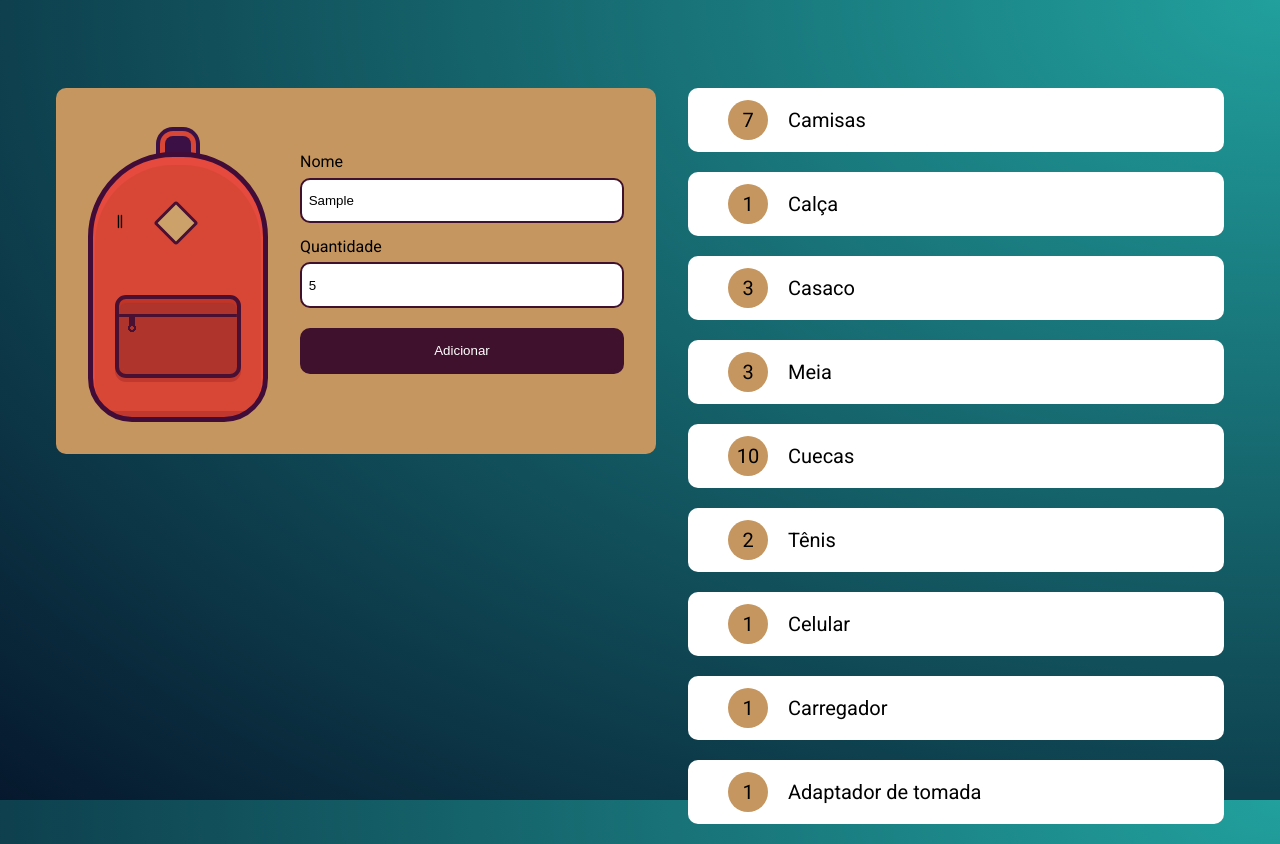
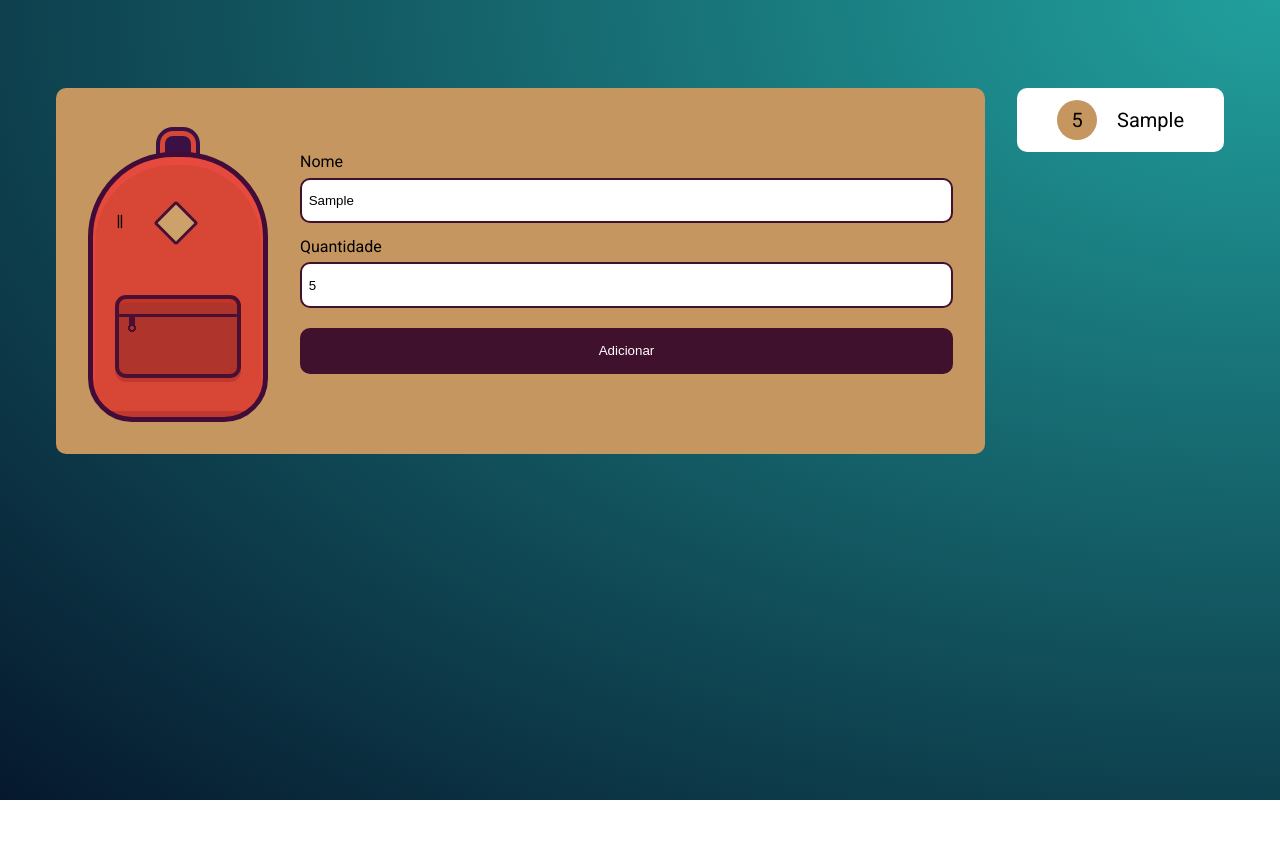
Before and after one commit to lucas-slechticius/curso-alura, a plain HTML site: page Alura Mochila Projeto JS Armazenando Dados do Navegador/index.html in a window 1280 px wide. Both pictures are taken after typing "Sample", "5" into the empty fields and a click on the input "Adicionar". After the commit the page ends 800 px from the top, so only its background shows below. Drawn offline with Linux system fonts and the light colour scheme.

Commit message:
Criando leitura e armazenamento de dados .innerHTML

```diff
--- a/Alura Mochila Projeto JS Armazenando Dados do Navegador/index.html
+++ b/Alura Mochila Projeto JS Armazenando Dados do Navegador/index.html
@@ -1,5 +1,6 @@
 <!DOCTYPE html>
 <html lang="en">
+
 <head>
     <meta charset="UTF-8">
     <meta http-equiv="X-UA-Compatible" content="IE=edge">
@@ -11,36 +12,26 @@
     <link rel="preconnect" href="https://fonts.gstatic.com" crossorigin>
     <link href="https://fonts.googleapis.com/css2?family=Roboto&display=swap" rel="stylesheet">
 </head>
+
 <body>
-
-
-
     <main class="conteudo">
         <div class="principal">
             <div class="mochila"></div>
             <form action="" class="adicionar" id="novoItem">
-                <label for="item">Nome</label>
+                <label for="nome">Nome</label>
                 <input type="text" name="nome" id="nome">
-                <label for="item">Quantidade</label>
+                <label for="quantidade">Quantidade</label>
                 <input type="number" name="quantidade" id="quantidade">
-                <input type="submit" value="Adicionar" class="cadastrar">
+                <input type="submit" value="Adicionar" class="cadastrar" id="cadastrar">
             </form>
         </div>
 
-        <ul class="lista">
-            <li class="item"><strong>7</strong>Camisas</li>
-            <li class="item"><strong>1</strong>Calça</li>
-            <li class="item"><strong>3</strong>Casaco</li>
-            <li class="item"><strong>3</strong>Meia</li>
-            <li class="item"><strong>10</strong>Cuecas</li>
-            <li class="item"><strong>2</strong>Tênis</li>
-            <li class="item"><strong>1</strong>Celular</li>
-            <li class="item"><strong>1</strong>Carregador</li>
-            <li class="item"><strong>1</strong>Adaptador de tomada</li>
+        <ul class="lista" id="lista">
+
         </ul>
     </main>
 
-    <script src="js/main.js"></script>
+    <script src="./js/main.js"></script>
+</body>
 
-</body>
 </html>
--- a/Alura Mochila Projeto JS Armazenando Dados do Navegador/js/main.js
+++ b/Alura Mochila Projeto JS Armazenando Dados do Navegador/js/main.js
@@ -1,9 +1,21 @@
 const form = document.getElementById("novoItem")
+const lista = document.getElementById("lista")
 
 form.addEventListener("submit", (evento) => {
     evento.preventDefault()
 
-    console.log(evento)
-    console.log(evento.target.elements['nome'].value)
-    console.log(evento.target.elements['quantidade'].value)
+    criaElemento(evento.target.elements['nome'].value, evento.target.elements['quantidade'].value)
 })
+
+function criaElemento(nome, quantidade) {
+    const novoItem = document.createElement('li')
+    novoItem.classList.add("item")
+
+    const numeroItem = document.createElement('strong')
+    numeroItem.innerHTML = quantidade
+
+    novoItem.appendChild(numeroItem)
+    novoItem.innerHTML += nome
+
+    lista.appendChild(novoItem)
+}
```
